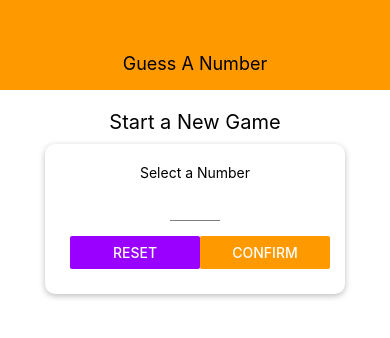
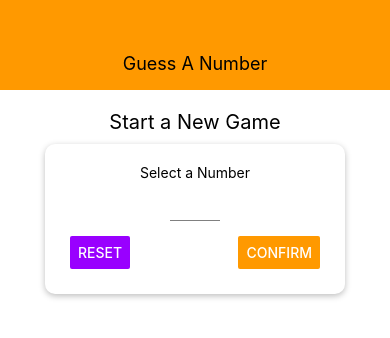
Before and after one commit to Johnnie71/React-Guess-A-Number-App, a React Native app: screen / in a window 390 px wide. Shown: the top 338 px of the page. Built offline with nearby package versions, Linux system fonts and the light colour scheme.

Commit message:
added event listener for orientation

```diff
--- a/screens/StartGameScreen.js
+++ b/screens/StartGameScreen.js
@@ -5,7 +5,9 @@ import { View,
      TouchableWithoutFeedback,
      Keyboard,
      Alert,
-     Dimensions
+     Dimensions,
+     ScrollView,
+     KeyboardAvoidingView
         } from 'react-native';
 import Card from '../components/Card';
 import Colors from '../constants/colors';
@@ -20,6 +22,13 @@ const StartGameScreen = props => {
     const [enteredValue, setEnteredValue] = useState('');
     const [confirmed, setConfirmed] = useState(false);
     const [selectedNumber, setSelectedNumber] = useState();
+    const [buttonWidth, setButtonWidth] = useState(Dimensions.get('window').width / 3);
+
+    const updateLayout = () => {
+        setButtonWidth(Dimensions.get('window').width)
+    }
+
+    Dimensions.addEventListener('change', updateLayout)
 
     const numberInputHandler = (inputText) => {
         setEnteredValue(inputText.replace(/[^0-9]/g), '');
@@ -62,6 +71,8 @@ const StartGameScreen = props => {
     };
 
     return (
+        <ScrollView>
+         <KeyboardAvoidingView behavior='position' keyboardVerticalOffset={30}>
             <TouchableWithoutFeedback
             onPress={() => {
                 Keyboard.dismiss();
@@ -97,6 +108,8 @@ const StartGameScreen = props => {
                 {confirmedOutput}
             </View>
             </TouchableWithoutFeedback>
+          </KeyboardAvoidingView>
+        </ScrollView>
     )
 };
 
@@ -124,10 +137,10 @@ const styles = StyleSheet.create({
         paddingHorizontal: 5,
         paddingVertical: 5
     },
-    button: {
-        // width: 100,
-        width: Dimensions.get('window').width / 3
-    },
+    // button: {
+    //     // width: 100,
+    //     width: Dimensions.get('window').width / 3
+    // },
     input: {
         width: 50,
         textAlign: 'center',
```
Lines whose indentation alone changed are shown as unchanged.
